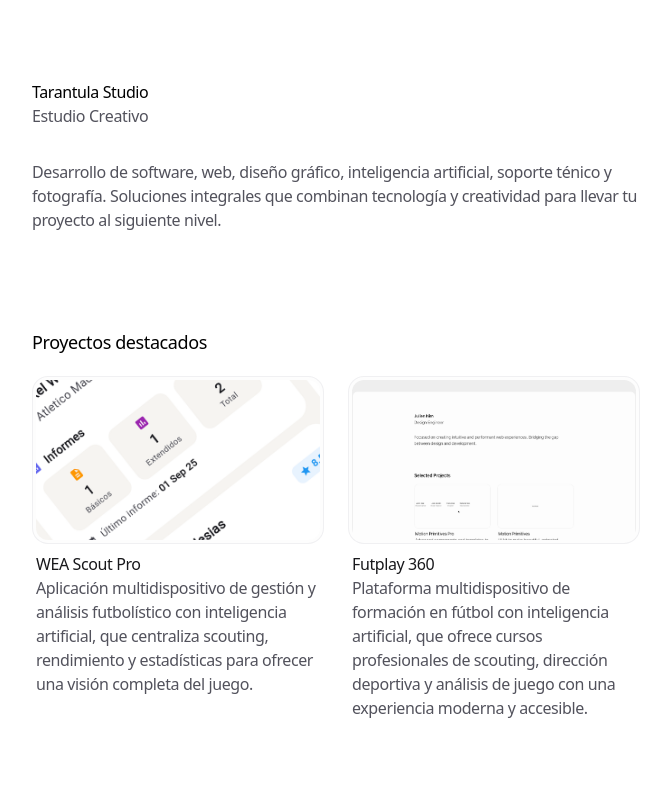
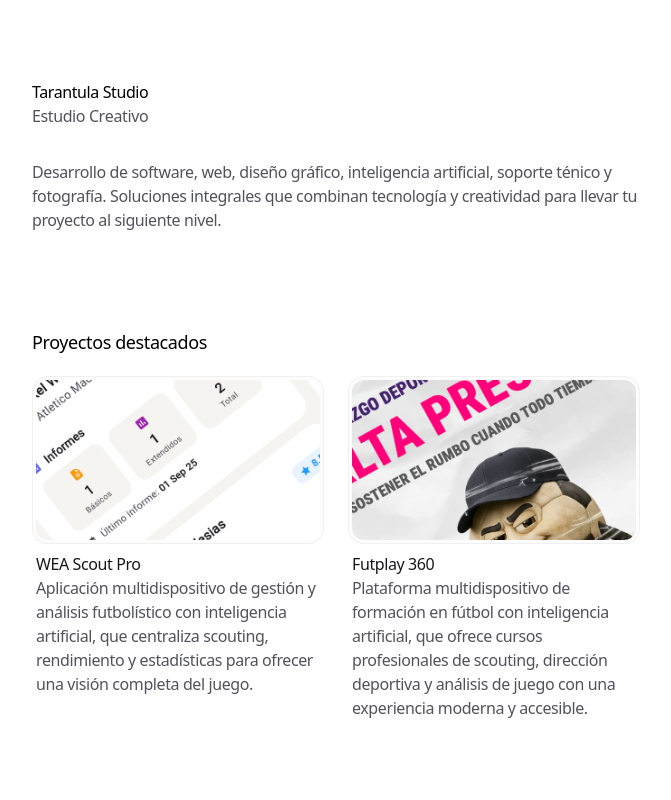
Before and after one commit to pedromoreno/tarantula, a Next.js app: page / in a window 1280 px wide. Shown: the top 800 px of the page, without its empty margins (304-975 px from the left). Built offline with nearby package versions, Linux system fonts and the light colour scheme.

Commit message:
feat(projects): asigna '/proyecto2.png' al segundo proyecto y añade asset

```diff
--- a/app/data.ts
+++ b/app/data.ts
@@ -40,7 +40,7 @@
     name: 'Futplay 360',
     description: 'Plataforma multidispositivo de formación en fútbol con inteligencia artificial, que ofrece cursos profesionales de scouting, dirección deportiva y análisis de juego con una experiencia moderna y accesible.',
     link: 'https://motion-primitives.com/',
-    image: '/cover.jpg',
+    image: '/proyecto2.png',
     id: 'project2',
   },
 ]
```
Also changed, not shown: public/proyecto2.png (added).
